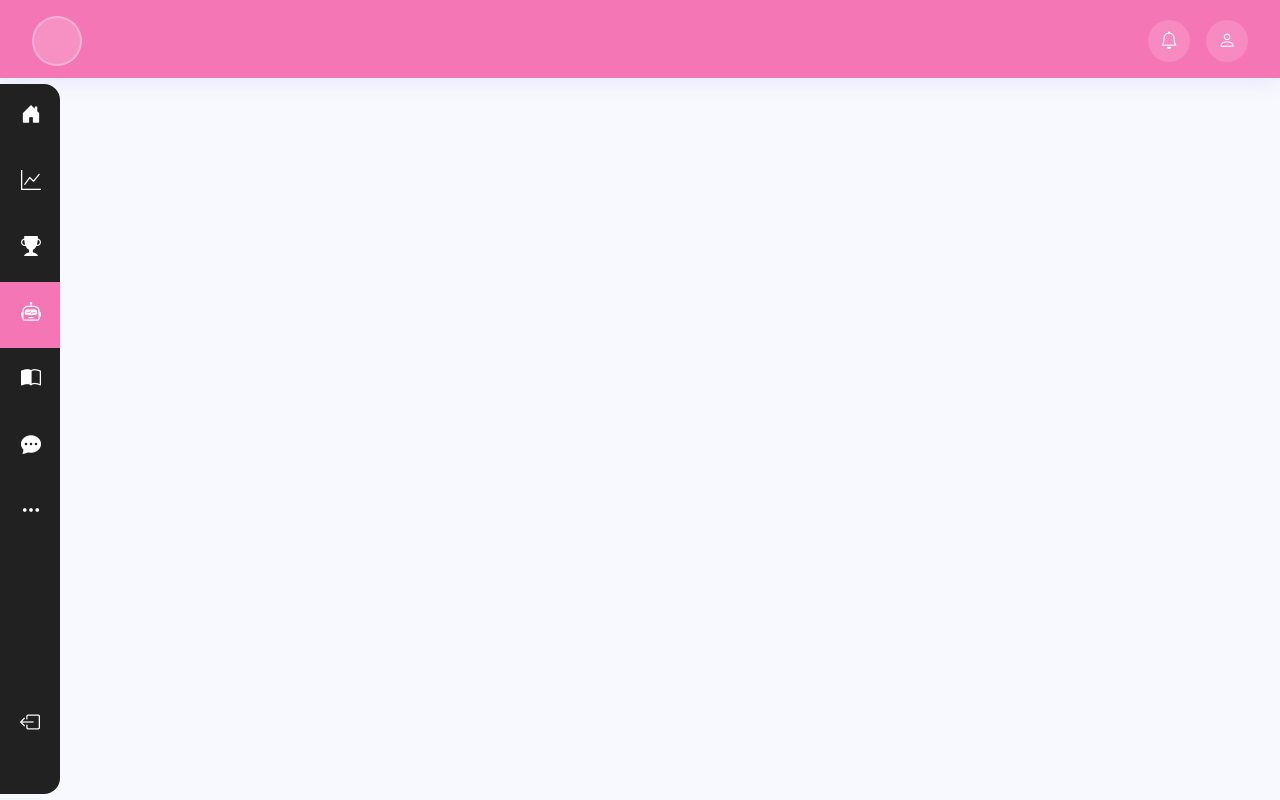
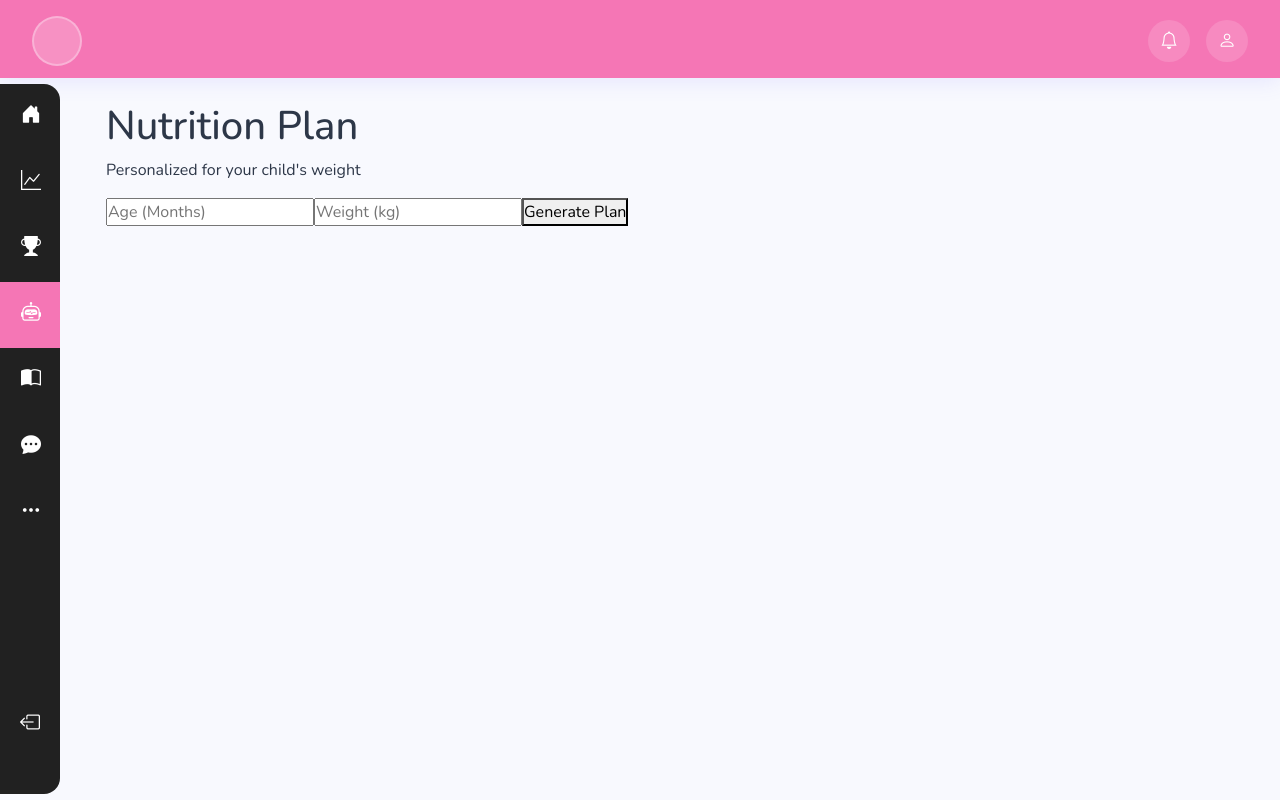
Before and after one commit to nichelleis/Bambinoo, a React (Vite) app in the folder frontend/: page /parent/ai-analytics in a window 1280 px wide. Built offline with nearby package versions, Linux system fonts and the light colour scheme; no server answers; a web font is replaced by a local one.

Commit message:
Add loading state and result display for nutrition plans

```diff
--- a/frontend/src/parent/Pages/AIAnalytics.jsx
+++ b/frontend/src/parent/Pages/AIAnalytics.jsx
@@ -23,6 +23,38 @@ const AIAnalytics = () => {
     }
     setLoading(false);
   };
-}
+
+  return (
+
+      <div className="container">
+      <h1>Nutrition Plan</h1>
+      <p className="subtitle">Personalized for your child's weight</p>
+
+      <form onSubmit={handleGenerate} className="input-section">
+        <input
+          type="number"
+          placeholder="Age (Months)"
+          required
+          value={formData.age}
+          onChange={(e) => setFormData({ ...formData, age: e.target.value })}
+        />
+        <input
+          type="number"
+          placeholder="Weight (kg)"
+          required
+          value={formData.weight}
+          onChange={(e) => setFormData({ ...formData, weight: e.target.value })}
+        />
+        <button type="submit" disabled={loading}>
+          {loading ? 'Analyzing...' : 'Generate Plan'}
+        </button>
+      </form>
+
+      {loading && <p style={{ textAlign: 'center', marginTop: '20px' }}>Generating Plan...</p>}
+      {result && <div style={{ marginTop: '30px' }} dangerouslySetInnerHTML={{ __html: result }} />}
+    </div>
+
+  );
+};
 
 export default AIAnalytics;
```
